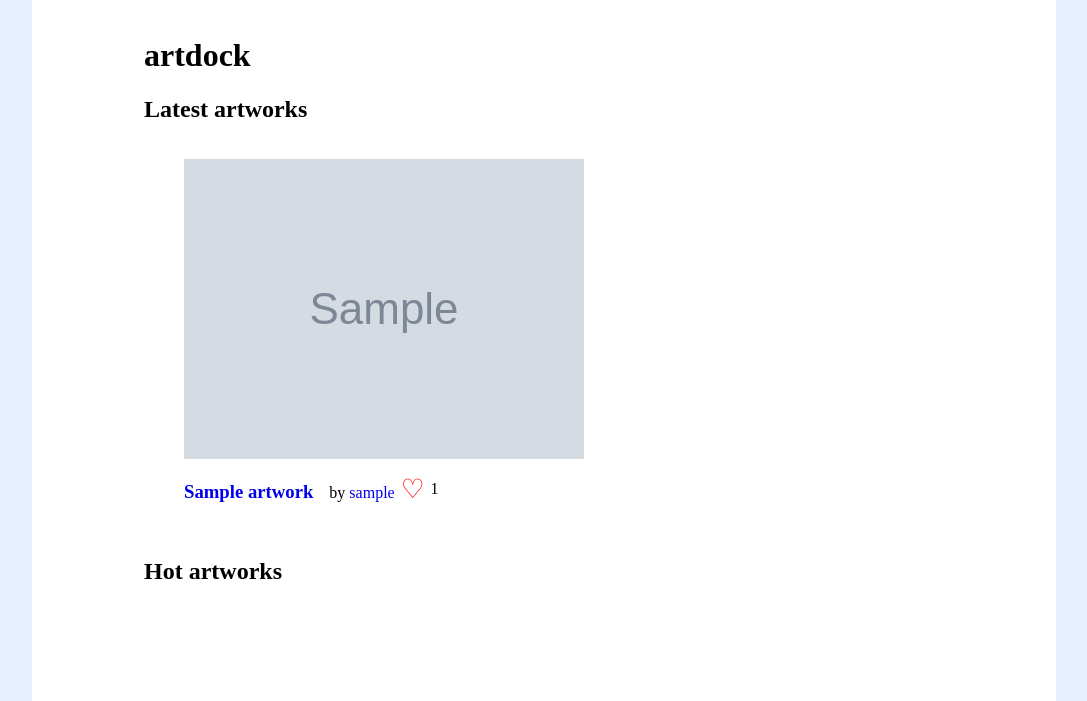
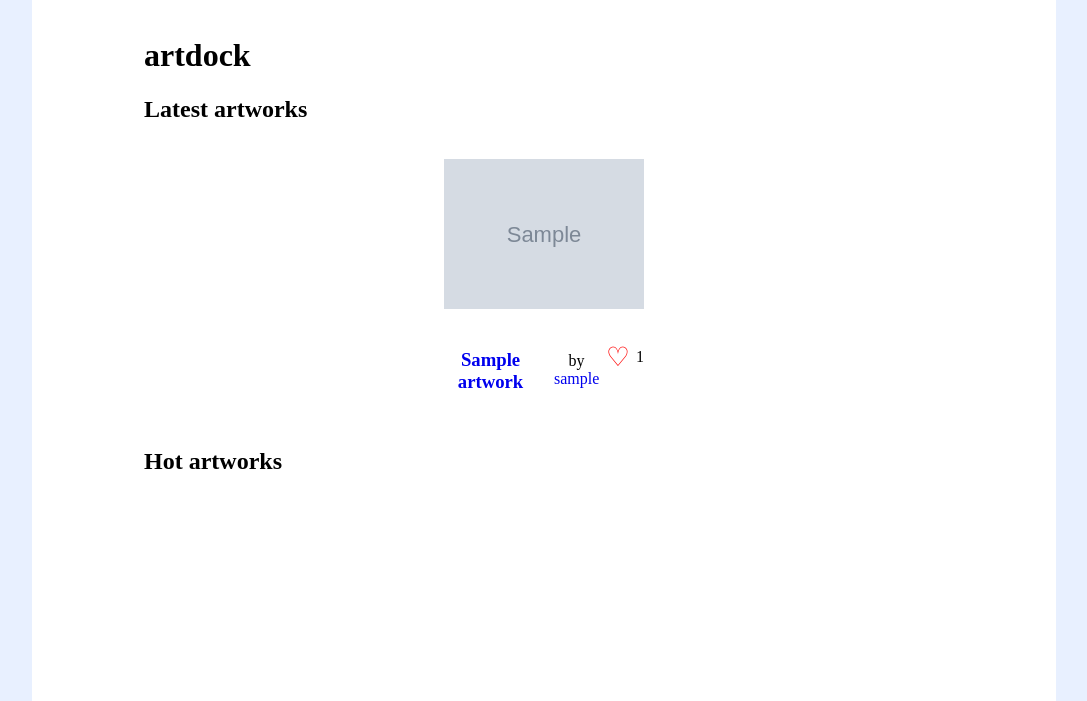
Before and after one commit to kyeugh/cop4710-artsite, a Django app: page / in a window 1280 px wide. Shown: the part 99-800 px from the top of the page, without its empty margins (96-1183 px from the left). Run offline with Django 3.2, Linux system fonts and the light colour scheme; tables that the repository leaves empty hold one stand-in row (values such as "Sample post"); grey boxes marked "Sample" are stand-in pictures.

Commit message:
Improve layout and delegate art display to helper function.

```diff
--- a/static/style.css
+++ b/static/style.css
@@ -67,22 +67,34 @@
 
 /* art cards */
 
-figure {
-    width: max-content;
-    display: inline-block;
+.art-wrapper {
+    display: flex;
+    flex-wrap: wrap;
+    justify-content: space-around;
 }
 
-figure img {
-    max-height: 400px;
+.art-wrapper figure {
+    max-width: 25%;
+    display: flex;
+    flex-direction: column;
 }
 
-figure figcaption {
+.art-wrapper figure > a {
+    margin: auto 0;
+}
+
+.art-wrapper figure img {
+    max-height: 400px;
+    max-width: 100%;
+}
+
+.art-wrapper figure figcaption {
     text-align: center;
     display: flex;
     align-items: baseline;
 }
 
-figure figcaption > p {
+.art-wrapper figure figcaption > p {
     margin-left: 1em;
 }
 
--- a/templates/base.html
+++ b/templates/base.html
@@ -29,5 +29,6 @@
         {% block content %}
         {% endblock %}
     </main>
+    {% include 'utils/vote.js.html' %}
 </body>
 </html>
--- /dev/null
+++ b/templates/utils/artspan.html
@@ -0,0 +1,20 @@
+{% load art_tags %}
+<span class="art-wrapper">
+    {% for artwork in artworks %}
+        <figure>
+            <a href="{{ artwork.get_absolute_url }}">
+                <img src="{{ artwork.image.url }}" />
+            </a>
+            <br />
+            <figcaption>
+                <h3><a href="{{ artwork.get_absolute_url }}">{{ artwork.title }}</a></h3>
+                <p>by <a href="{{ artwork.artist.get_absolute_url }}">{{ artwork.artist }}</a></p>
+                {% csrf_token %}
+                <span class="votes">
+                    <button type="submit" name="{{ artwork.slug }}" class="vote-button vote-button-{{ artwork.slug }}{% if artwork|liked_by:user %} liked{% endif %}""></button>
+                    <p class="votes-{{ artwork.slug }}">{{ artwork.total_votes }}</p>
+                </span>
+            </figcaption>
+        </figure>
+    {% endfor %}
+    </span>
--- a/templates/utils/vote.js
+++ /dev/null
@@ -1,24 +0,0 @@
-$(".vote-button").click(function() {
-    var button = $(this);
-    var slug = button.attr("name");
-    $.ajax({
-        type: "POST",
-        url: "{% url 'vote' %}",
-        data: {
-            "slug": slug,
-            "csrfmiddlewaretoken": "{{ csrf_token }}"
-        },
-        dataType: "json",
-        success: function(response) {
-            $(".vote-button-" + slug).each(function (index, element) {
-                $(this).toggleClass("liked");
-            })
-            $(".votes-" + slug).each(function (index, element) {
-                $(this).text(response.votes_count);
-            })
-        },
-        error: function(rs, e) {
-            alert(rs.response_text)
-        }
-    })
-});
--- /dev/null
+++ b/templates/utils/vote.js.html
@@ -0,0 +1,26 @@
+<script>
+    $(".vote-button").click(function() {
+        var button = $(this);
+        var slug = button.attr("name");
+        $.ajax({
+            type: "POST",
+            url: "{% url 'vote' %}",
+            data: {
+                "slug": slug,
+                "csrfmiddlewaretoken": "{{ csrf_token }}"
+            },
+            dataType: "json",
+            success: function(response) {
+                $(".vote-button-" + slug).each(function (index, element) {
+                    $(this).toggleClass("liked");
+                })
+                $(".votes-" + slug).each(function (index, element) {
+                    $(this).text(response.votes_count);
+                })
+            },
+            error: function(rs, e) {
+                alert(rs.response_text)
+            }
+        })
+    });
+</script>
```
Also changed, not shown: templates/art_app/artist_detail.html (+1 -21 lines), templates/art_app/tag_detail.html (+1 -12 lines), templates/home.html (+2 -38 lines).
